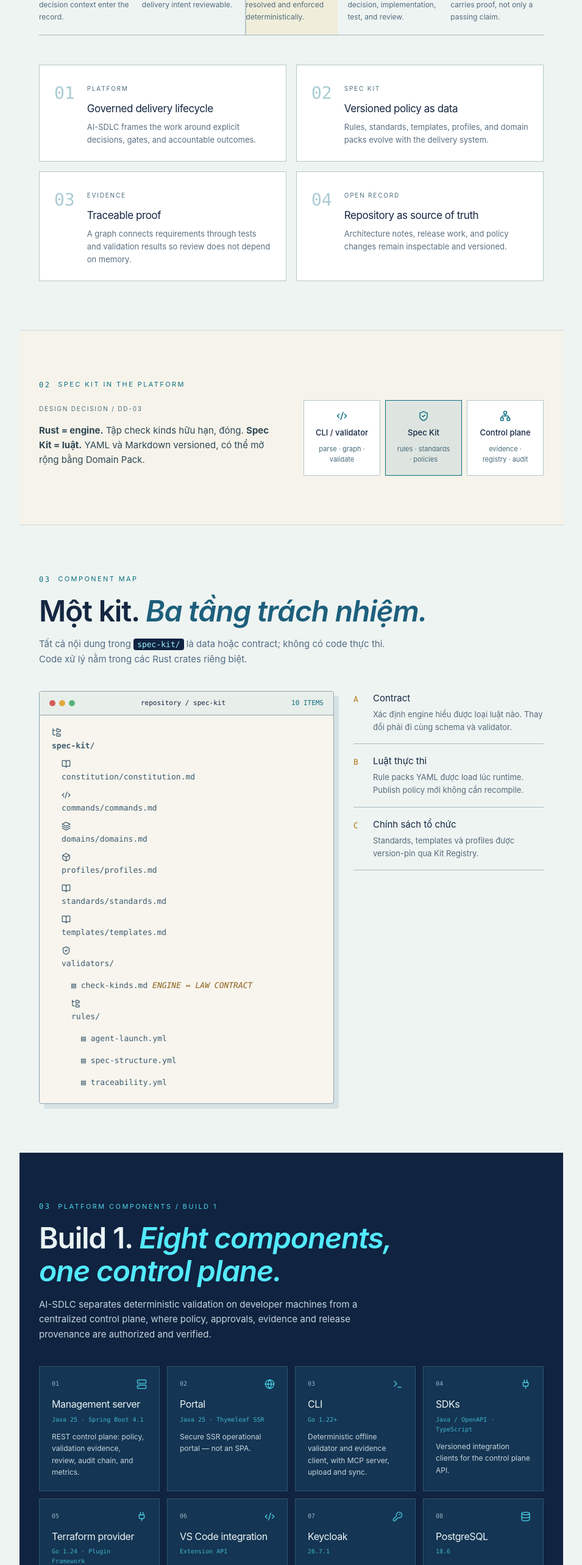
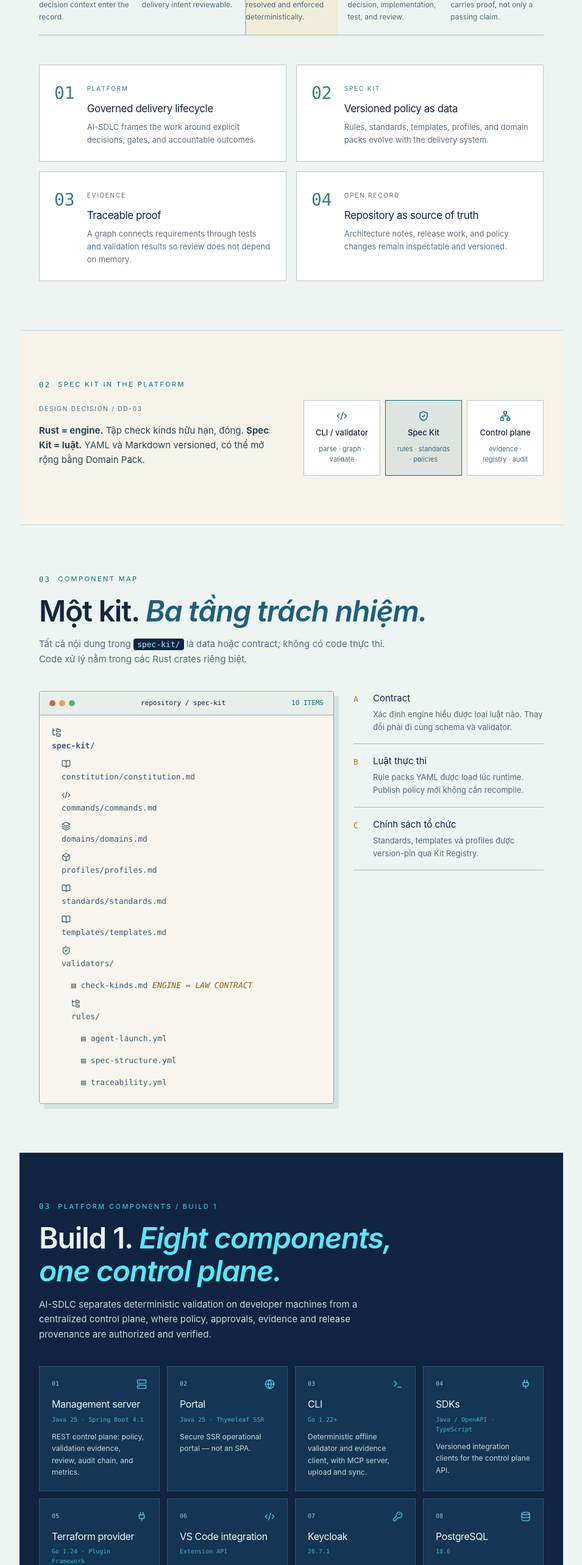
Before and after one commit to xdev-ai/ai.xdev.asia, a Next.js app: page /ai-sdlc in a window 1280 px wide. Shown: the part 1633-4199 px from the top of the page at 61% size, without its empty margins (260-1215 px from the left). Built offline with nearby package versions, Linux system fonts and the light colour scheme; no server answers.

Commit message:
perf: contrast fixes round 6 (big numbers, component/policy numbering)

```diff
--- a/src/app/ai-sdlc/page.tsx
+++ b/src/app/ai-sdlc/page.tsx
@@ -270,7 +270,7 @@ export default function AiSdlc() {
           <div className="mt-12 grid gap-4 sm:grid-cols-2">
             {["sf0", "sf1", "sf2", "sf3"].map((key, index) => { const sf = t.aiSdlc[key as keyof typeof t.aiSdlc] as unknown as string[]; return { number: String(index).padStart(2, "0"), label: sf[0], title: sf[1], copy: sf[2], idx: index }; }).map(({ label, title, copy, idx }) => (
               <article key={label} className="flex gap-5 border border-[#b5c6c9] bg-white p-6 transition-transform hover:-translate-y-1">
-                <span className="font-mono text-[28px] text-[#0a6e7f]/35">0{idx + 1}</span>
+                <span className="font-mono text-[28px] text-[#3a7d86]">0{idx + 1}</span>
                 <div>
                   <span className="text-[10px] uppercase tracking-[0.18em] text-[#4b6d7d]">{label}</span>
                   <h3 className="mt-2 text-[17px] tracking-tight text-[#142641]">{title}</h3>
@@ -358,7 +358,7 @@ export default function AiSdlc() {
               return (
                 <article key={name} className="border border-[rgba(129,192,205,.24)] bg-[#143553] p-5">
                   <div className="flex items-center justify-between font-mono text-[10px]">
-                    <span className="text-[#97b5c4]">0{i + 1}</span>
+                    <span className="text-[#a2c0d4]">0{i + 1}</span>
                     <Icon size={17} className="text-cyan-300/80" />
                   </div>
                   <h3 className="mt-3 text-[16px] tracking-tight">{name}</h3>
@@ -413,7 +413,7 @@ export default function AiSdlc() {
             {policyPacks.map((pack, i) => (
               <article key={pack.id} className={`border p-6 ${pack.tint === "cyan" ? "border-cyan-400/30 bg-cyan-400/5" : pack.tint === "blue" ? "border-[#5b8ec7]/40 bg-[#5b8ec7]/5" : "border-amber-400/30 bg-amber-400/5"}`}>
                 <div className="flex items-center justify-between font-mono text-[11px]">
-                  <span className="text-[#97b5c4]">0{i + 1}</span>
+                  <span className="text-[#a2c0d4]">0{i + 1}</span>
                   <span className="text-cyan-300/70">v1.0.0</span>
                 </div>
                 <h3 className="mt-3 text-xl tracking-tight">{pack.id}</h3>
@@ -487,17 +487,17 @@ export default function AiSdlc() {
             </article>
             <div className="flex flex-col gap-3 lg:col-span-2">
               <a className="flex items-center gap-3 border border-[#b5c6c9] bg-white p-4 hover:border-[#0a6e7f]" href="https://github.com/xdev-ai" target="_blank" rel="noreferrer">
-                <span className="font-mono text-[10px] text-[#97b5c4]">01</span>
+                <span className="font-mono text-[10px] text-[#5c7a89]">01</span>
                 <div className="flex-1"><strong className="block text-[14px] text-[#142641]">xDev AI</strong><em className="block text-[12px] not-italic text-[#47697a]">Open engineering organization</em></div>
                 <ExternalLink size={16} className="text-[#0a6e7f]" />
               </a>
               <button className="flex items-center gap-3 border border-[#b5c6c9] bg-white p-4 text-left hover:border-[#0a6e7f]" onClick={() => copyText("https://ai.xdev.asia/ai-sdlc", "product")}>
-                <span className="font-mono text-[10px] text-[#97b5c4]">02</span>
+                <span className="font-mono text-[10px] text-[#5c7a89]">02</span>
                 <div className="flex-1"><strong className="block text-[14px] text-[#142641]">{copied === "product" ? t.aiSdlc.copiedUrl : "ai.xdev.asia/ai-sdlc"}</strong><em className="block text-[12px] not-italic text-[#47697a]">Product path on the umbrella</em></div>
                 <Copy size={16} className="text-[#0a6e7f]" />
               </button>
               <button className="flex items-center gap-3 border border-[#b5c6c9] bg-white p-4 text-left hover:border-[#0a6e7f]" onClick={() => goTo("tree")}>
-                <span className="font-mono text-[10px] text-[#97b5c4]">03</span>
+                <span className="font-mono text-[10px] text-[#5c7a89]">03</span>
                 <div className="flex-1"><strong className="block text-[14px] text-[#142641]">Spec Kit baseline</strong><em className="block text-[12px] not-italic text-[#47697a]">Components, contract, and rule packs</em></div>
                 <ChevronRight size={16} className="text-[#0a6e7f]" />
               </button>
```
Also changed, not shown: 1 other file (tests, documents, lock files or other folders).
